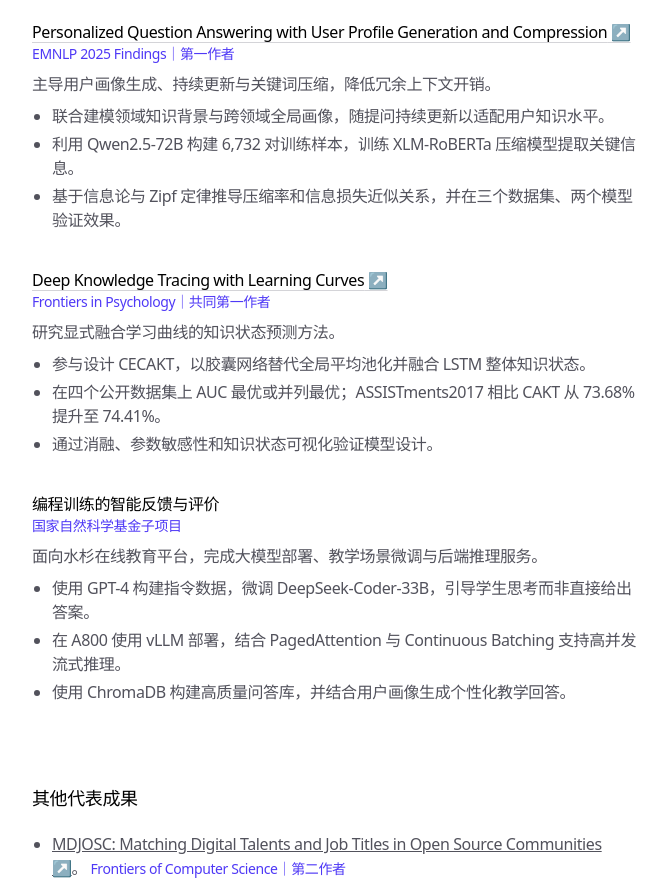
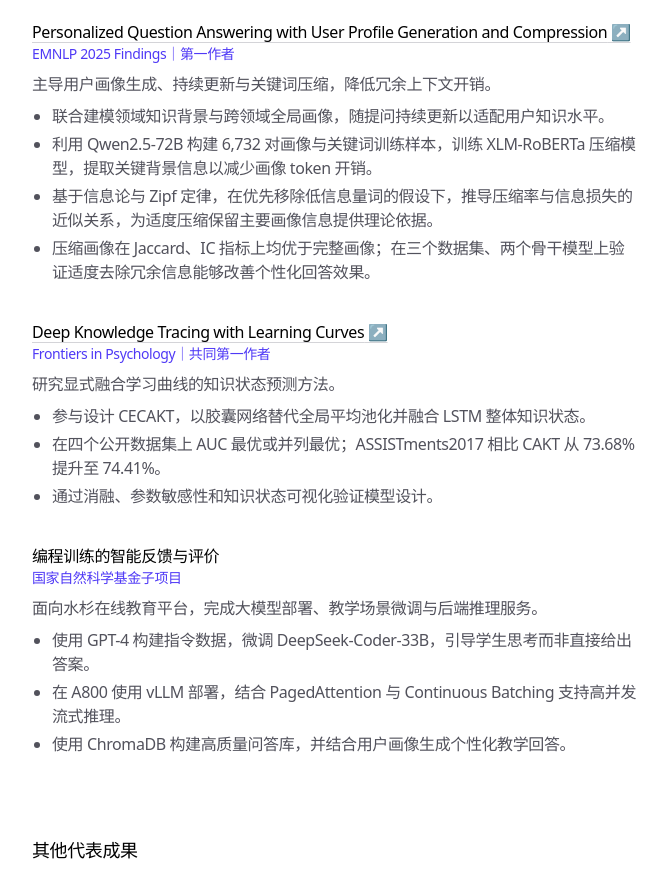
Before and after one commit to 3kyou1/profile, a Next.js app: page /profile/ in a window 1280 px wide. Shown: the part 1940-2828 px from the top of the page, without its empty margins (304-971 px from the left). Built offline with nearby package versions, Linux system fonts and the light colour scheme.

Commit message:
restore complete resume details

```diff
--- a/app/page.tsx
+++ b/app/page.tsx
@@ -17,7 +17,7 @@ const internships = [
 const research = [
  {title:'PersonaFactor：Fundamental Preference Factors for Multi-Scenario LLM Personalization', tag:'ICLR 2027（在投）｜第一作者', text:'针对个性化方法依赖表层历史、难以复用跨场景稳定偏好的问题，主导可解释的用户偏好因素建模。', bullets:['从 14 个任务子集的 66,018 条样本提取 186,253 条个性化理由，归纳认知、情境、身份、行为四维 13 类 PersonaFactors。','联合任务相关性与生成影响信号，设计动态因素选择组合机制，无需更新底层参数。','在 4 个基准和 4 个骨干模型上评测；Qwen3-8B 上 LongLaMP ROUGE-L 从 0.1437 提升至 0.1859（+29.4%）。','低维表示分析显示用户历史与 PersonaFactor 具有稳定共享结构并保留互补个性化信号。']},
  {title:'CoPA：Benchmarking Personalized Question Answering with Data-Informed Cognitive Factors', tag:'ACL 2026 Findings｜第一作者', text:'研究大模型对用户知识水平、认知偏好和表达方式差异的建模能力。', bullets:['分析约 680 万条 StackExchange 数据，整理 15,963 名用户、626,786 个问题，定义 CIPD 现象。','提取个性化决策理由，挖掘六类认知因素，构建 CoPA 个性化问答评测基准。','科学领域采纳答案识别准确率由 CoT 的 31.35% 提升至 53.44%，并在两个外部基准验证泛化。']},
- {title:'Personalized Question Answering with User Profile Generation and Compression', tag:'EMNLP 2025 Findings｜第一作者', text:'主导用户画像生成、持续更新与关键词压缩，降低冗余上下文开销。', bullets:['联合建模领域知识背景与跨领域全局画像，随提问持续更新以适配用户知识水平。','利用 Qwen2.5-72B 构建 6,732 对训练样本，训练 XLM-RoBERTa 压缩模型提取关键信息。','基于信息论与 Zipf 定律推导压缩率和信息损失近似关系，并在三个数据集、两个模型验证效果。']},
+ {title:'Personalized Question Answering with User Profile Generation and Compression', tag:'EMNLP 2025 Findings｜第一作者', text:'主导用户画像生成、持续更新与关键词压缩，降低冗余上下文开销。', bullets:['联合建模领域知识背景与跨领域全局画像，随提问持续更新以适配用户知识水平。','利用 Qwen2.5-72B 构建 6,732 对画像与关键词训练样本，训练 XLM-RoBERTa 压缩模型，提取关键背景信息以减少画像 token 开销。','基于信息论与 Zipf 定律，在优先移除低信息量词的假设下，推导压缩率与信息损失的近似关系，为适度压缩保留主要画像信息提供理论依据。','压缩画像在 Jaccard、IC 指标上均优于完整画像；在三个数据集、两个骨干模型上验证适度去除冗余信息能够改善个性化回答效果。']},
  {title:'Deep Knowledge Tracing with Learning Curves', tag:'Frontiers in Psychology｜共同第一作者', text:'研究显式融合学习曲线的知识状态预测方法。', bullets:['参与设计 CECAKT，以胶囊网络替代全局平均池化并融合 LSTM 整体知识状态。','在四个公开数据集上 AUC 最优或并列最优；ASSISTments2017 相比 CAKT 从 73.68% 提升至 74.41%。','通过消融、参数敏感性和知识状态可视化验证模型设计。']},
  {title:'编程训练的智能反馈与评价', tag:'国家自然科学基金子项目', text:'面向水杉在线教育平台，完成大模型部署、教学场景微调与后端推理服务。', bullets:['使用 GPT-4 构建指令数据，微调 DeepSeek-Coder-33B，引导学生思考而非直接给出答案。','在 A800 使用 vLLM 部署，结合 PagedAttention 与 Continuous Batching 支持高并发流式推理。','使用 ChromaDB 构建高质量问答库，并结合用户画像生成个性化教学回答。']},
 ]
```
